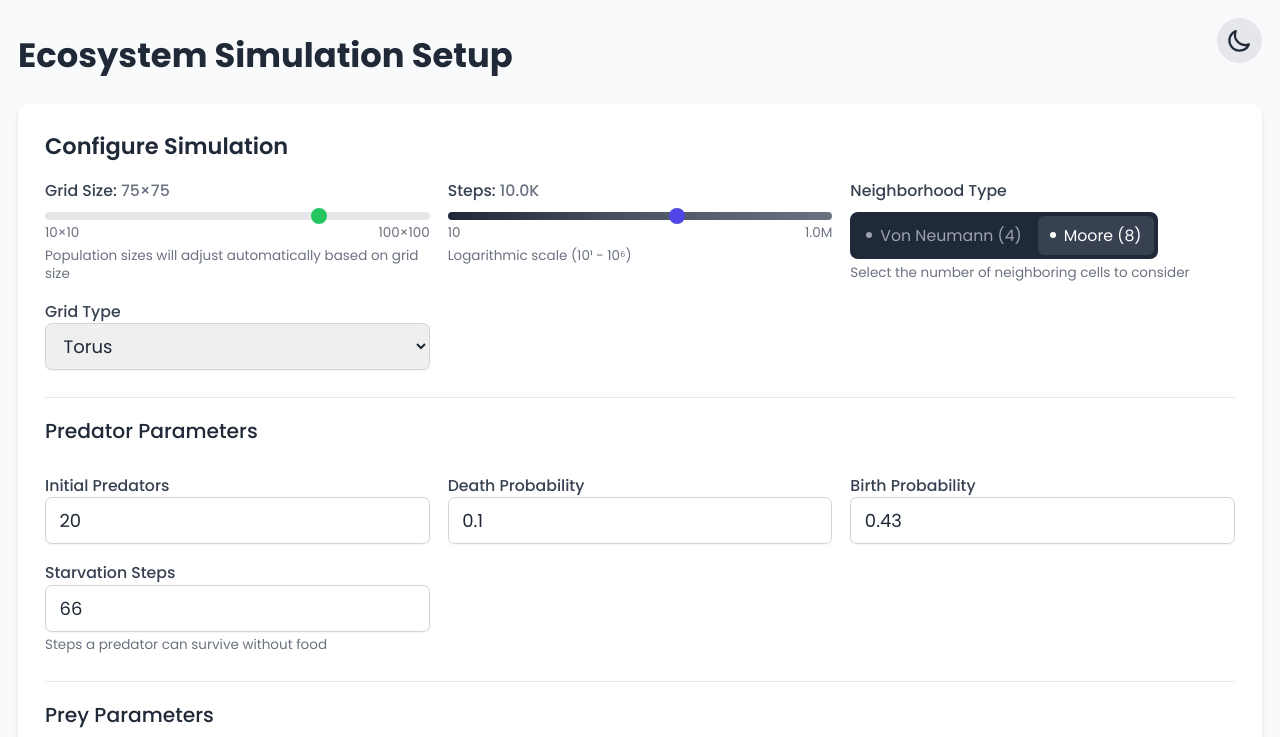
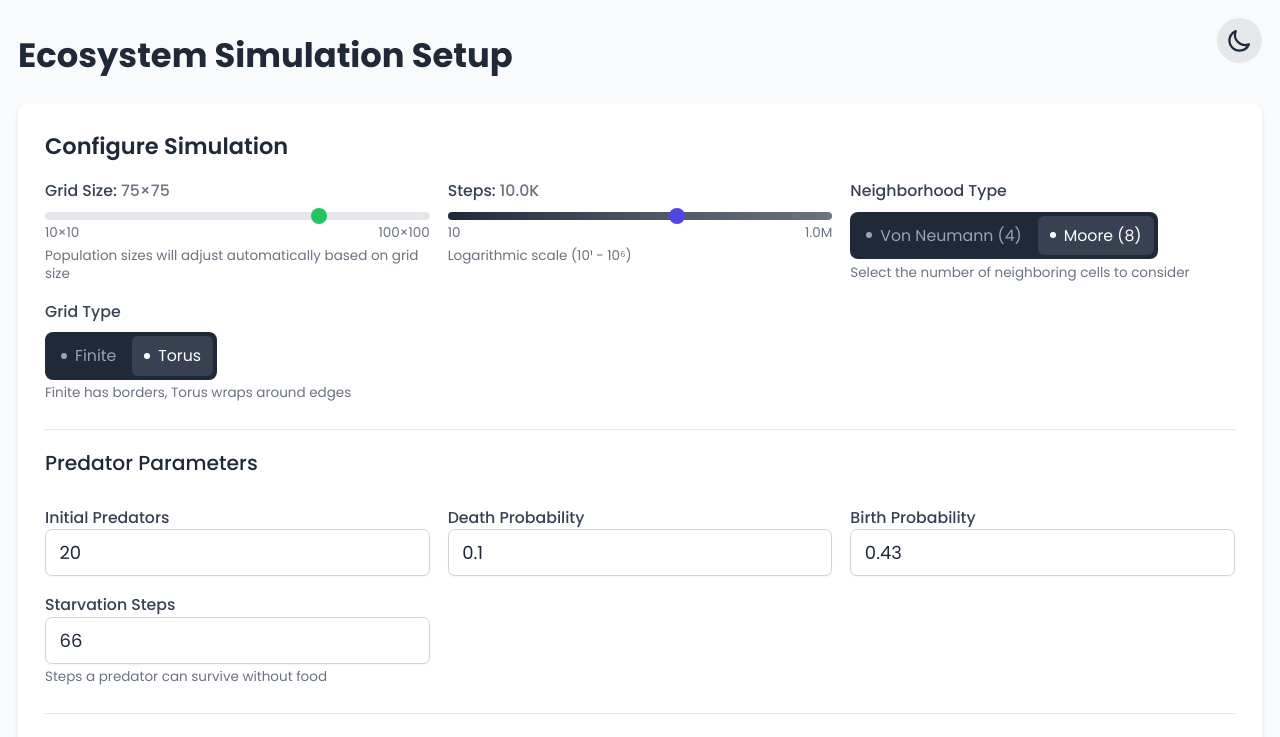
Before and after one commit to AIAll-TARS/modCA, a Next.js app in the folder frontend/: page /simulate in a window 1280 px wide. Shown: the top 737 px of the page. Built offline with nearby package versions, Linux system fonts and the light colour scheme; no server answers.

Commit message:
Replace grid type dropdown with radio toggle

```diff
--- a/frontend/src/components/SimulationSetup.tsx
+++ b/frontend/src/components/SimulationSetup.tsx
@@ -313,15 +313,23 @@ export const SimulationSetup: React.FC<SimulationSetupProps> = ({ onStartSimulat
                                     </div>
 
                                     <div>
-                                        <label htmlFor="grid_type" className="block text-sm font-medium text-gray-700 dark:text-gray-300">Grid Type</label>
-                                        <Field
-                                            as="select"
-                                            name="grid_type"
-                                            className="input"
-                                        >
-                                            <option value="finite">Finite</option>
-                                            <option value="torus">Torus</option>
-                                        </Field>
+                                        <label className="block text-sm font-medium text-gray-700 dark:text-gray-300 mb-2">Grid Type</label>
+                                        <div className="radio-toggle">
+                                            <Field type="radio" name="grid_type" value="finite" id="finite" />
+                                            <label htmlFor="finite">
+                                                <span className="dot"></span>
+                                                Finite
+                                            </label>
+
+                                            <Field type="radio" name="grid_type" value="torus" id="torus" />
+                                            <label htmlFor="torus">
+                                                <span className="dot"></span>
+                                                Torus
+                                            </label>
+                                        </div>
+                                        <div className="text-xs text-gray-500 mt-1">
+                                            Finite has borders, Torus wraps around edges
+                                        </div>
                                         <ErrorMessage name="grid_type" component="div" className="text-red-500 text-sm mt-1" />
                                     </div>
 
```
